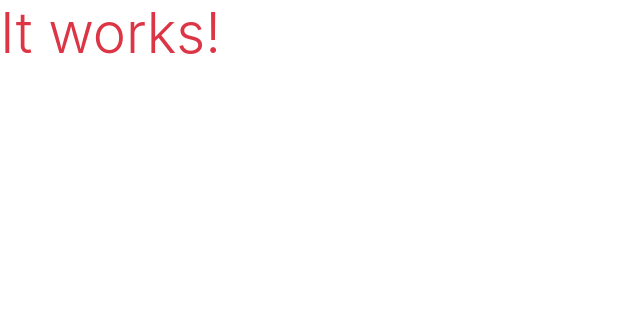
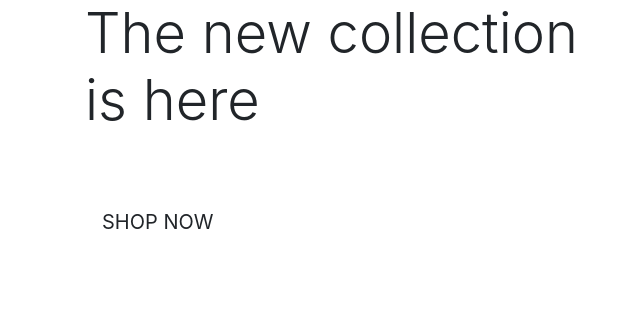
Before and after one commit to DMASCoreDeclan/PP5-Pharmacy, a Django app: page / in a window 1280 px wide. Shown: the top 309 px of the page, without its empty margins (0-640 px from the left). Run offline with Django 3.2, Linux system fonts and the light colour scheme.

Commit message:
Added homepage contents

```diff
--- a/home/templates/home/index.html
+++ b/home/templates/home/index.html
@@ -1,6 +1,31 @@
 {% extends 'base.html' %}
 {% load static %}
 
+{% block page_header %}
+    <div class="container header-container">
+        <div class="row">
+            <div class="col">
+
+            </div>
+        </div>
+    </div>
+{% endblock page_header %}
+
+
+
 {% block content %}
-<div class="display-4 text-danger">It works!</div>
+    <div class="container h-100">
+        <div class="row h-100">
+            <div class="col-7 col-md-6 my-auto">
+                <h1 class="display-4 logo-font text-black">
+                    The new collection is here
+                </h1>
+                <div class="my-5" >
+                    <h4>
+                        <a href="" class="shop-now-button btn btn-lg rounded-0 text-uppercase py-4">Shop Now</a>
+                    </h4>
+                </div>
+            </div>
+        </div>
+    </div>
 {% endblock content %}
```
